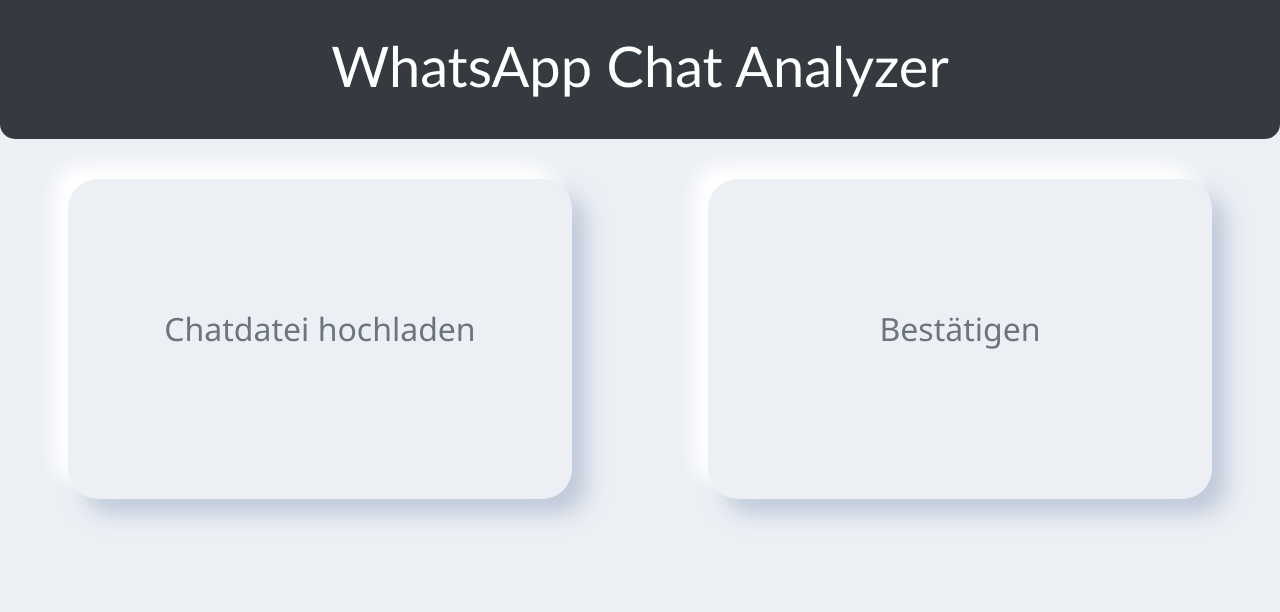
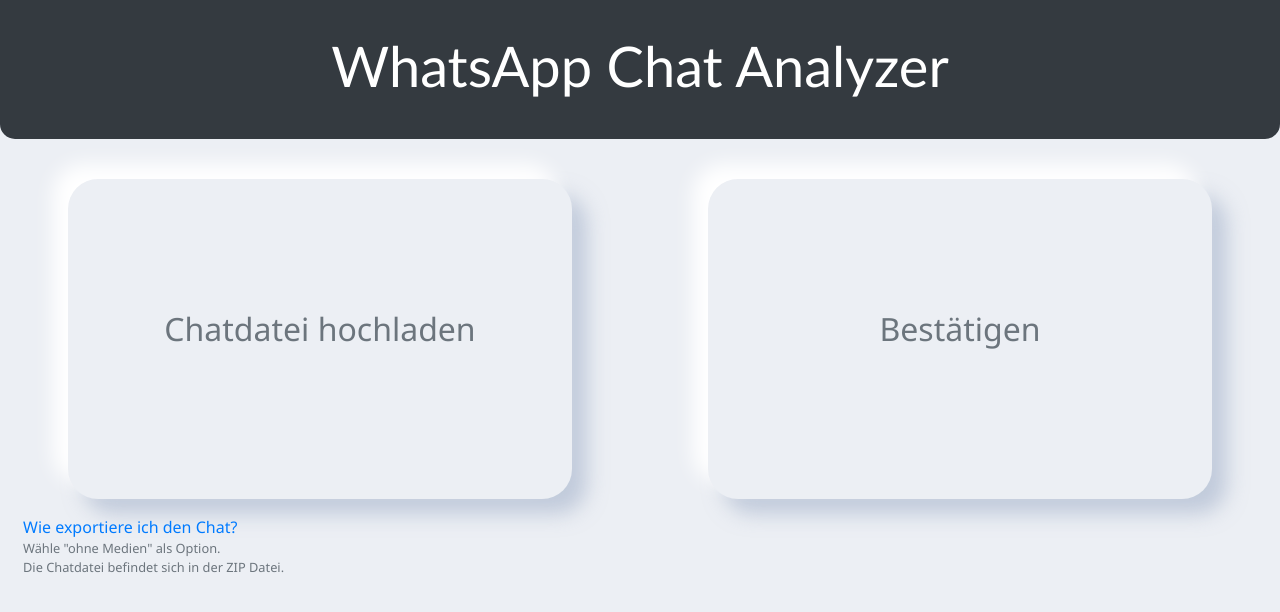
Before and after one commit to saproko/WhatsAnalyzerWeb, a Flask app: page / in a window 1280 px wide. Shown: the top 612 px of the page. Run offline with Flask 2, Linux system fonts and the light colour scheme; some libraries are stand-ins or nearby versions.

Commit message:
Add export help to index page

```diff
--- a/WhatsAnalyzerWeb/static/css/style.css
+++ b/WhatsAnalyzerWeb/static/css/style.css
@@ -14,6 +14,7 @@
 body {
   background-color: rgb(236, 239, 244);
   font-family: "Segoe UI", Tahoma, Geneva, Verdana, sans-serif;
+  min-width: 300px;
 }
 
 .card-header {
--- a/WhatsAnalyzerWeb/templates/index.html
+++ b/WhatsAnalyzerWeb/templates/index.html
@@ -147,6 +147,15 @@
           </div>
         </div>
       </form>
+      <div class="container-fluid">
+        <div class="row text-muted">
+          <div class="col-12 m-2">
+            <a href="https://faq.whatsapp.com/android/chats/how-to-save-your-chat-history" target="_blank">
+              Wie exportiere ich den Chat?</a>
+            <p style="font-size:0.8em;">Wähle "ohne Medien" als Option.<br>Die Chatdatei befindet sich in der ZIP Datei.</p>
+          </div>
+        </div>
+      </div>
     </div>
   </body>
 </html>
```
